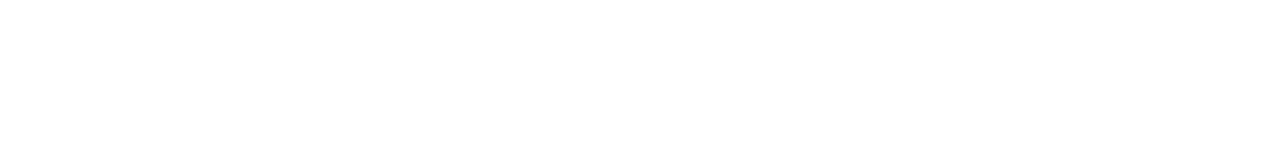
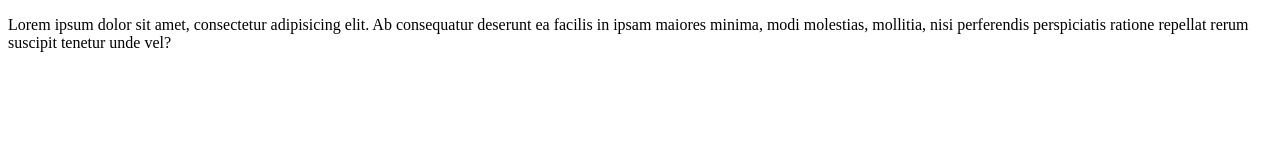
Before and after one commit to Taitanos/rsschool-cv, a plain HTML site: page index.html in a window 1280 px wide. Drawn offline with Linux system fonts and the light colour scheme.

Commit message:
feat: add lorem text and meta

```diff
--- a/index.html
+++ b/index.html
@@ -2,9 +2,10 @@
 <html lang="en">
 <head>
     <meta charset="UTF-8">
+    <meta name="viewport" content="width=device-width, initial-scale=1.0">
     <title>Tukarev Nikolay</title>
 </head>
 <body>
-
+<p>Lorem ipsum dolor sit amet, consectetur adipisicing elit. Ab consequatur deserunt ea facilis in ipsam maiores minima, modi molestias, mollitia, nisi perferendis perspiciatis ratione repellat rerum suscipit tenetur unde vel?</p>
 </body>
 </html>
```
